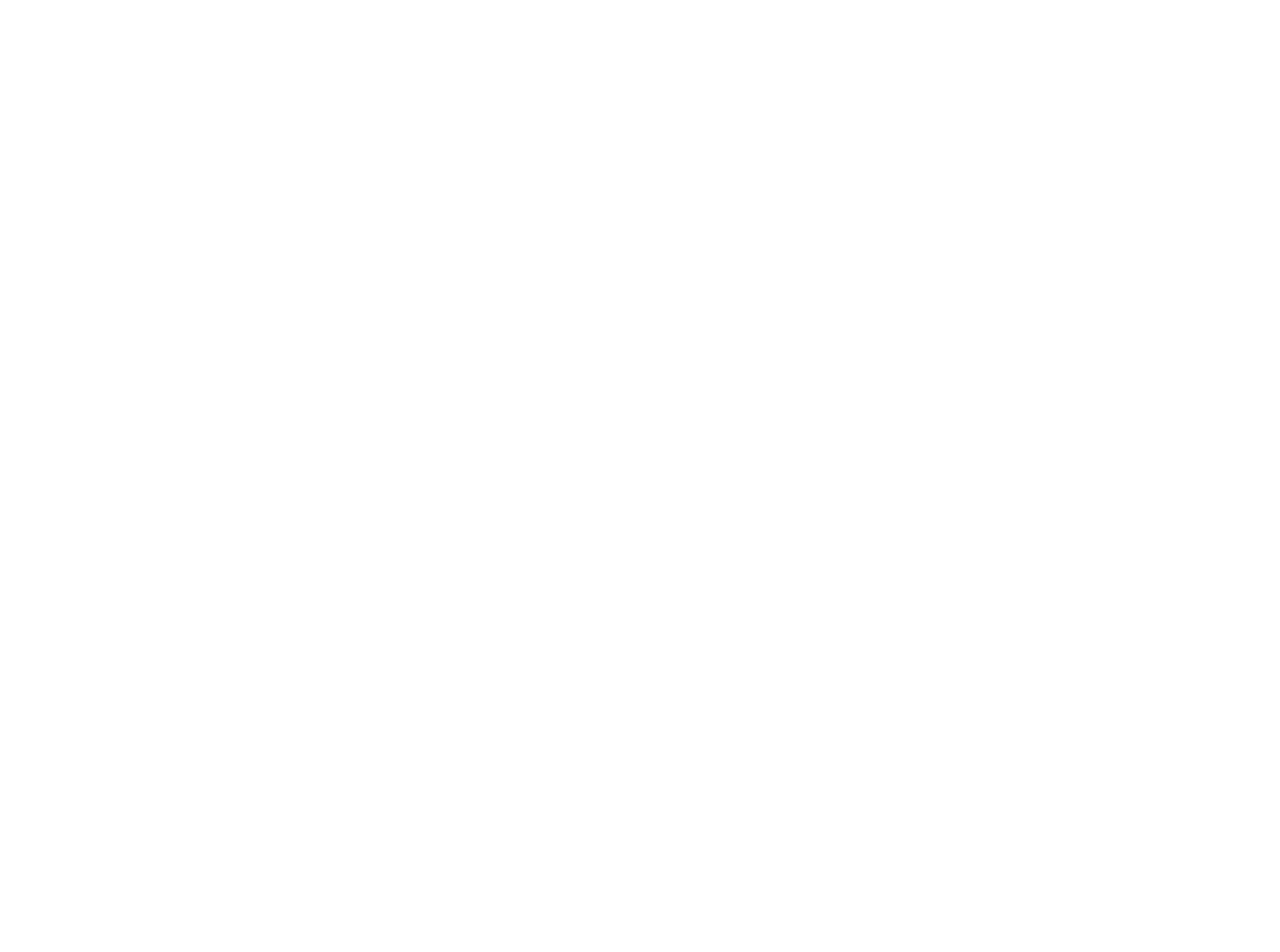
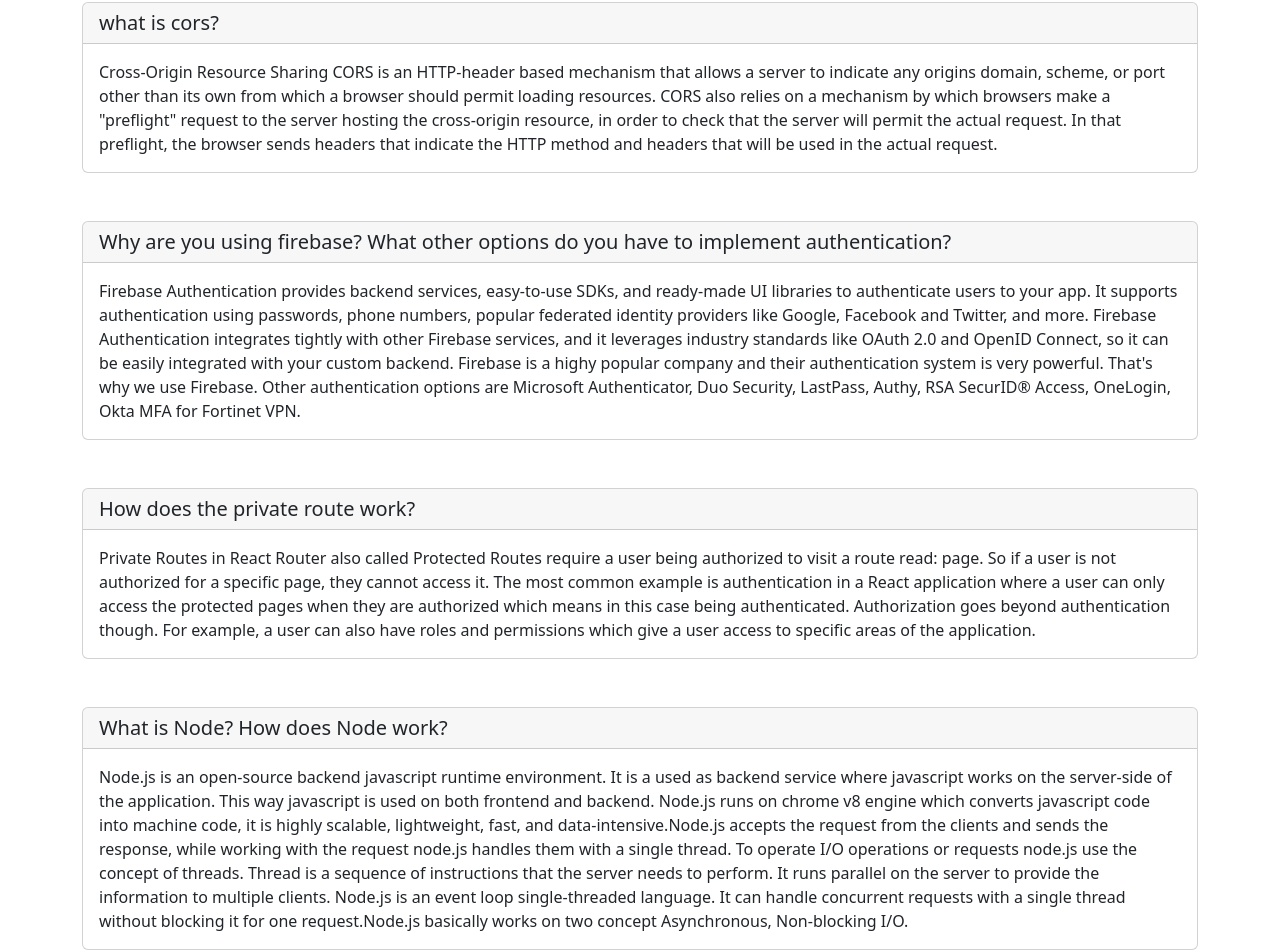
Before and after one commit to Tanvir-kabir-Rahib/code-master, a React (Create React App) app: page /blog in a window 1280 px wide. Shown: the part 137-1089 px from the top of the page. Before the commit the page ends 800 px from the top, so only its background shows below. Built offline with nearby package versions, Linux system fonts and the light colour scheme; no server answers.

Commit message:
blogs added

```diff
--- a/src/Components/Blog/Blog.js
+++ b/src/Components/Blog/Blog.js
@@ -1,10 +1,42 @@
 import React from 'react';
+import { Card, Container } from 'react-bootstrap';
 
 const Blog = () => {
     return (
-        <div>
-
-        </div>
+        <Container>
+            <Card className='my-5'>
+                <Card.Header as="h5">what is cors?</Card.Header>
+                <Card.Body>
+                    <Card.Text>
+                    Cross-Origin Resource Sharing CORS is an HTTP-header based mechanism that allows a server to indicate any origins domain, scheme, or port other than its own from which a browser should permit loading resources. CORS also relies on a mechanism by which browsers make a "preflight" request to the server hosting the cross-origin resource, in order to check that the server will permit the actual request. In that preflight, the browser sends headers that indicate the HTTP method and headers that will be used in the actual request.
+                    </Card.Text>
+                </Card.Body>
+            </Card>
+            <Card className='my-5'>
+                <Card.Header as="h5">Why are you using firebase? What other options do you have to implement authentication?</Card.Header>
+                <Card.Body>
+                    <Card.Text>
+                        Firebase Authentication provides backend services, easy-to-use SDKs, and ready-made UI libraries to authenticate users to your app. It supports authentication using passwords, phone numbers, popular federated identity providers like Google, Facebook and Twitter, and more. Firebase Authentication integrates tightly with other Firebase services, and it leverages industry standards like OAuth 2.0 and OpenID Connect, so it can be easily integrated with your custom backend. Firebase is a highy popular company and their authentication system is very powerful. That's why we use Firebase. Other authentication options are Microsoft Authenticator, Duo Security, LastPass, Authy, RSA SecurID® Access, OneLogin, Okta MFA for Fortinet VPN.
+                    </Card.Text>
+                </Card.Body>
+            </Card>
+            <Card className='my-5'>
+                <Card.Header as="h5">How does the private route work?</Card.Header>
+                <Card.Body>
+                    <Card.Text>
+                        Private Routes in React Router also called Protected Routes require a user being authorized to visit a route read: page. So if a user is not authorized for a specific page, they cannot access it. The most common example is authentication in a React application where a user can only access the protected pages when they are authorized which means in this case being authenticated. Authorization goes beyond authentication though. For example, a user can also have roles and permissions which give a user access to specific areas of the application.
+                    </Card.Text>
+                </Card.Body>
+            </Card>
+            <Card className='my-5'>
+                <Card.Header as="h5">What is Node? How does Node work?</Card.Header>
+                <Card.Body>
+                    <Card.Text>
+                        Node.js is an open-source backend javascript runtime environment. It is a used as backend service where javascript works on the server-side of the application. This way javascript is used on both frontend and backend. Node.js runs on chrome v8 engine which converts javascript code into machine code, it is highly scalable, lightweight, fast, and data-intensive.Node.js accepts the request from the clients and sends the response, while working with the request node.js handles them with a single thread. To operate I/O operations or requests node.js use the concept of threads. Thread is a sequence of instructions that the server needs to perform. It runs parallel on the server to provide the information to multiple clients. Node.js is an event loop single-threaded language. It can handle concurrent requests with a single thread without blocking it for one request.Node.js basically works on two concept Asynchronous, Non-blocking I/O.
+                    </Card.Text>
+                </Card.Body>
+            </Card>
+        </Container>
     );
 };
 
```
